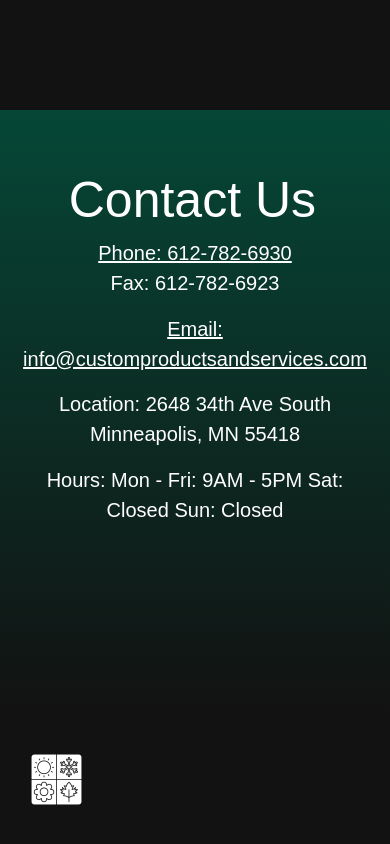
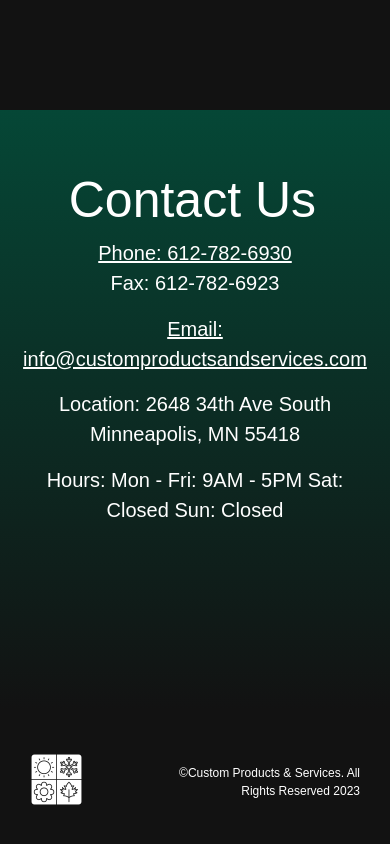
Before and after one commit to MikeAtwood/custom-products, a React (Vite) app: page / in a window 390 px wide. Shown: the part 2259-3103 px from the top of the page. Built offline with nearby package versions, Linux system fonts and the light colour scheme.

Commit message:
added & updated footer p

```diff
--- a/src/App.css
+++ b/src/App.css
@@ -560,9 +560,9 @@ nav.navbar {
   }
 
   .footer-underline {
-    display: contents;
+    display: flex;
     position: relative;
-    bottom: 110px;
+    justify-content: flex-end;
   }
 
   .footer-line {
@@ -576,4 +576,13 @@ nav.navbar {
     position: relative;
     right: 40px;
   }
+
+  .footer-underline p {
+    display: flex;
+    font-size: 12px;
+    position: relative;
+    left: 40px;
+    text-align: end;
+    top: 10px;
+  }
 }
```
